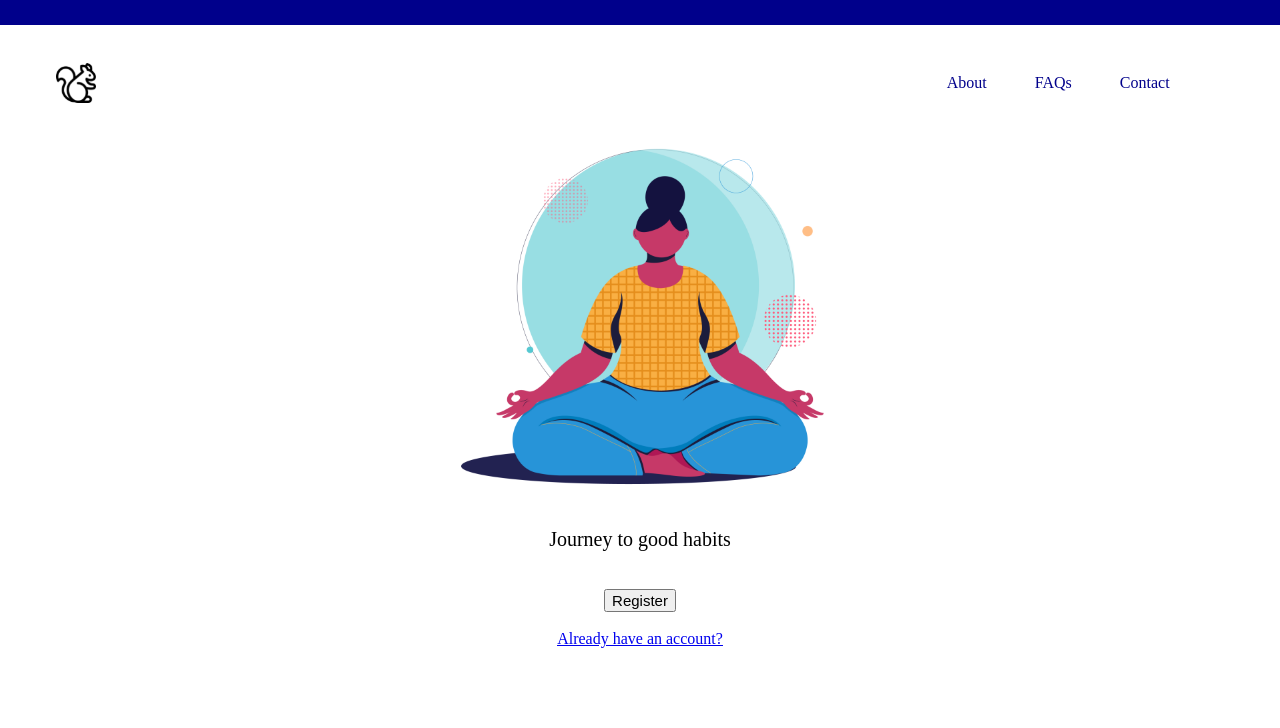
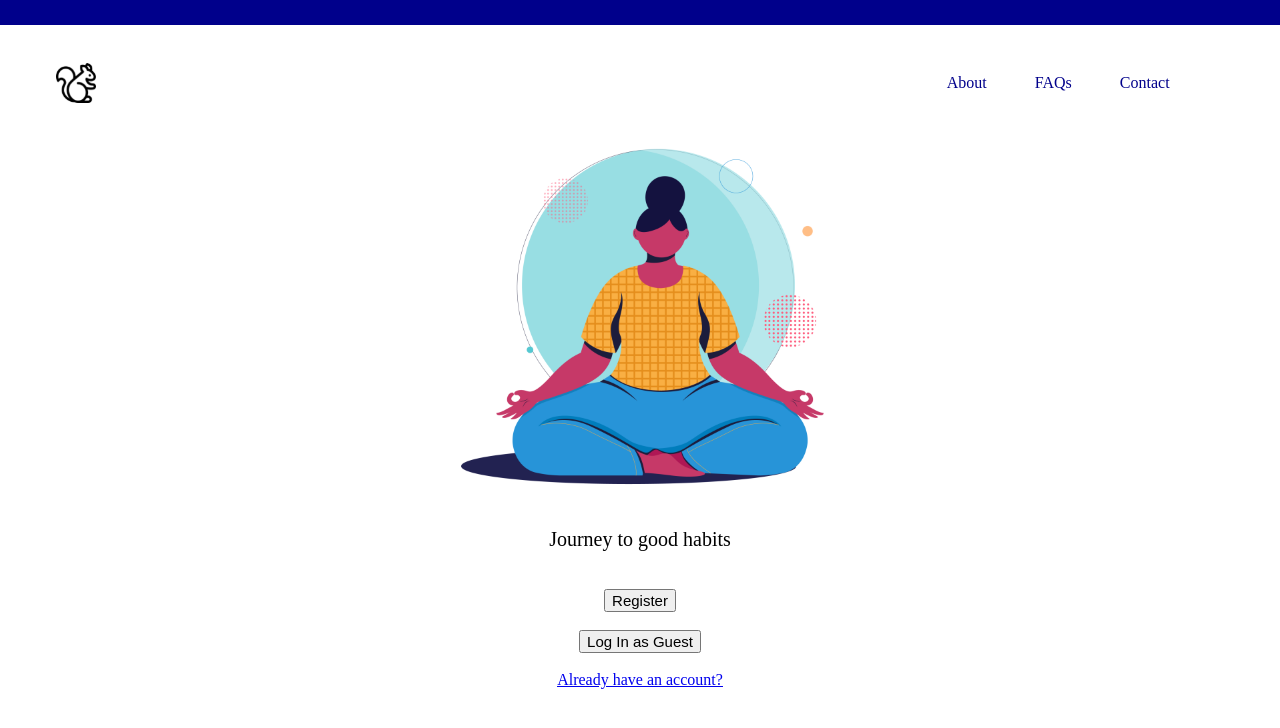
Before and after one commit to JessicaS97/Addiction-App, a React (Create React App) app: page / in a window 1280 px wide. Shown: the top 728 px of the page. Built offline with nearby package versions, Linux system fonts and the light colour scheme.

Commit message:
Initial Guest Home page settings

```diff
--- a/src/App.js
+++ b/src/App.js
@@ -6,6 +6,7 @@ import Header from './Components/Header'
 import LandingPage from './Components/LandingPage/LandingPage'
 import Register from './Components/Register/Register'
 import LogIn from './Components/LogIn/LogIn'
+import GuestHome from './Components/GuestHome/GuestHome'
 
 class App extends React.Component {
 
@@ -18,6 +19,7 @@ class App extends React.Component {
             <Route path="/" exact component={LandingPage} />
             <Route path="/register" component={Register}/>
             <Route path="/login" component={LogIn}/>
+            <Route path="/guest-home" component={GuestHome}/>
           </Switch>
       </div>
       </Router>
--- /dev/null
+++ b/src/Components/GuestHome/GuestHome.js
@@ -0,0 +1,15 @@
+import React from 'react'
+
+import './GuestHome.css'
+
+class GuestHome extends React.Component {
+    render() {
+        return(
+            <div className="guest-home">
+
+            </div>
+        )
+    }
+}
+
+export default GuestHome
--- a/src/Components/LandingPage/LandingPage.js
+++ b/src/Components/LandingPage/LandingPage.js
@@ -17,6 +17,10 @@ class LandingPage extends React.Component {
                     <button href="/register">Register</button>
                 </Link>
                 <br></br>
+                <Link to="/guest-home">
+                    <button href="/register">Log In as Guest</button>
+                </Link>
+                <br></br>
                 <Link to="/login">
                     <a href="/">Already have an account?</a>
                 </Link>
```
Also changed, not shown: src/Components/GuestHome/GuestHome.css (added).
